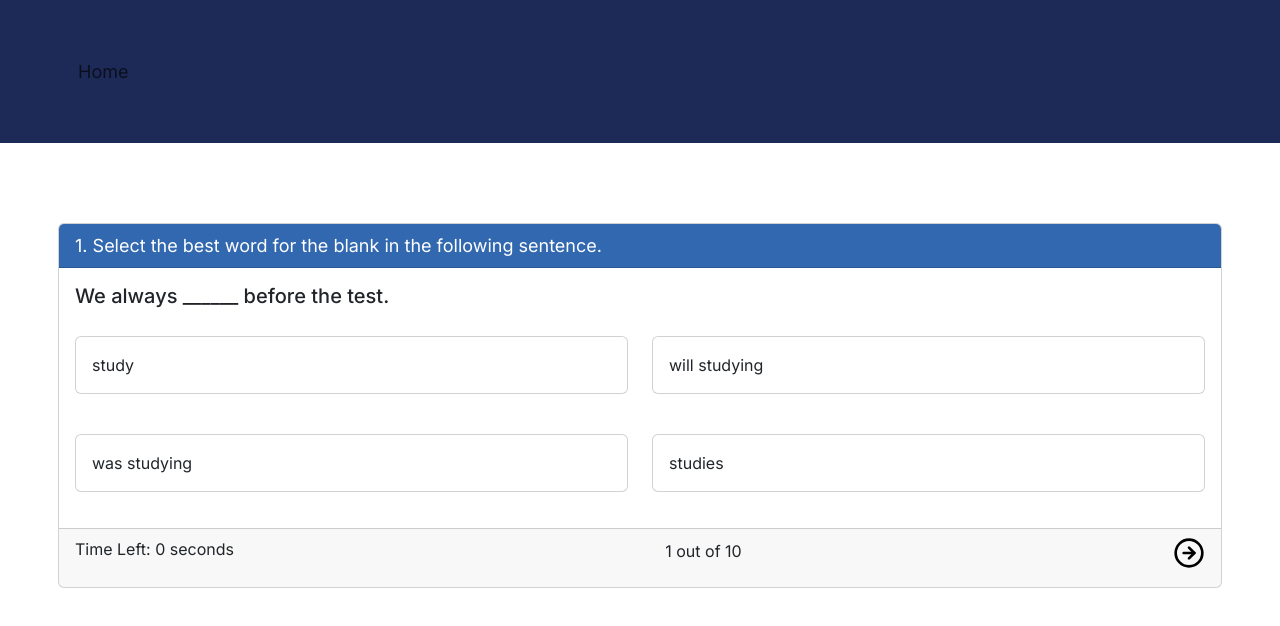
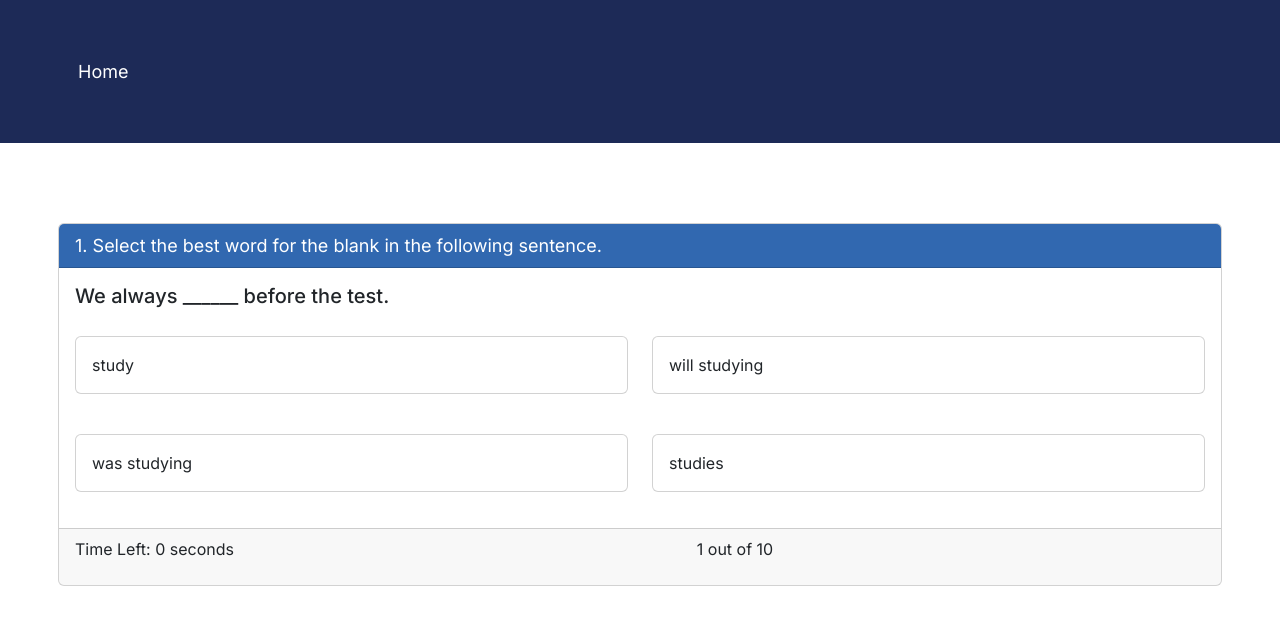
Before and after one commit to ellatuquero/cambridge-coding-exam, a Next.js app: page /quiz in a window 1280 px wide. Shown: the top 626 px of the page. Built offline with nearby package versions, Linux system fonts and the light colour scheme.

Commit message:
Work in progress - Quiz Enhancements

```diff
--- a/next.config.js
+++ b/next.config.js
@@ -5,7 +5,7 @@ const nextConfig = {
     compiler: {
       // ssr and displayName are configured by default
       styledComponents: true,
-    },
+    }
 }
 
 module.exports = nextConfig
--- a/package.json
+++ b/package.json
@@ -11,6 +11,8 @@
   },
   "author": "Ella Tuquero",
   "dependencies": {
+    "@fortawesome/free-solid-svg-icons": "^6.4.2",
+    "@fortawesome/react-fontawesome": "^0.2.0",
     "@types/fs-extra": "^11.0.2",
     "@types/node": "^20.8.6",
     "@types/react": "^18",
--- a/src/app/components/Nav/NavigationBar.module.css
+++ b/src/app/components/Nav/NavigationBar.module.css
@@ -5,4 +5,5 @@
 }
 .navMenu {
     font-size: 18px;
+    color: #fff;
 }
--- a/src/app/components/Questions/QuestionBox/QuestionBox.module.css
+++ b/src/app/components/Questions/QuestionBox/QuestionBox.module.css
@@ -11,16 +11,33 @@
     cursor: pointer;
 }
 .footerContainer {
+    display: grid;
+    grid-template-columns: repeat(3, minmax(40%, auto));
+    max-width: 100%;
+    width: var(--max-width);
+}
+.itemAlign {
+    vertical-align: text-top;
+}
+.itemAlignLeft {
+    text-align: left;
+}
+.itemAlignCenter {
     text-align: center;
 }
-.itemAlign {
-    display: inline-block;
-    vertical-align: text-top;
-}
-.timer {
-    float: left;
+.itemAlignRight {
+    text-align: right;
 }
 .nextBtn {
-    float: right;
     cursor: pointer;
 }
+/* .iconLayout {
+    font-size: 2rem;
+} */
+.iconInactive {
+    color: #878585;
+    pointer-events: none;
+}
+.iconLayout:hover{
+    color: #c9c9c9;
+}
--- a/src/app/components/Questions/QuestionBox/QuestionBox.tsx
+++ b/src/app/components/Questions/QuestionBox/QuestionBox.tsx
@@ -1,9 +1,10 @@
 import React, { useEffect, useState } from 'react';
 import _ from 'lodash'
+import styles from './QuestionBox.module.css'
 import { Card, Col, Row } from 'react-bootstrap';
-import styles from './QuestionBox.module.css'
+import { FontAwesomeIcon } from '@fortawesome/react-fontawesome';
+import { faArrowCircleRight, faCheckCircle } from '@fortawesome/free-solid-svg-icons'
 import QuestionOption from './QuestionOption/QuestionOption';
-import Image from "next/image";
 
 type QuestionBoxTypeProp = {
     questionLength: number;
@@ -27,23 +28,30 @@ const QuestionBox = ({
     onSubmitExam,
 }: QuestionBoxTypeProp) => {
 
+    const [isLoadingQuestion, setIsLoadingQuestion] = useState(false);
     const [remainingTime, setRemainingTime] = useState(timeLimit);
     const [selectedOption, setSelectedOption] = useState('');
 
     useEffect(() => {
-
+        if(!isLoadingQuestion) {
             const timer = setTimeout(() => {
                 if(remainingTime > 0) {
                     setRemainingTime(remainingTime - 1)
                 }else{
+                    setSelectedOption('')
                     onSubmitOption('')
+                    setRemainingTime(timeLimit)
+
+                    if(questionNumber === questionLength) {
+                        onSubmitExam();
+                    }
                 }
             },1000);
 
-        setSelectedOption('')
-
             return () => clearTimeout(timer)
-    }, [questionNumber, remainingTime]);
+        }
+        setIsLoadingQuestion(true)
+    }, [remainingTime]);
 
     const handleOptionSelect = (option : string) => {
         setSelectedOption(option);
@@ -52,6 +60,7 @@ const QuestionBox = ({
     const handleOptionSubmit = (answer : string) => {
         onSubmitOption(answer);
         setRemainingTime(timeLimit)
+        setSelectedOption('')
     };
 
     const handleExamSubmit = () => {
@@ -77,30 +86,28 @@ const QuestionBox = ({
             </Card.Body>
             <Card.Footer >
                 <div className={styles.footerContainer}>
-                    <div className={`${styles.itemAlign} ${styles.timer}`}>
+                    <div className={`${styles.itemAlignLeft} ${styles.timer}`}>
                         <p>Time Left: {remainingTime} seconds</p>
                     </div>
-                    <div className={styles.itemAlign}>
+                    <div className={styles.itemAlignCenter}>
                         <p className={styles.questionInfo}>{questionNumber} out of {questionLength}</p>
                     </div>
-                    <div className={`${styles.itemAlign} ${styles.nextBtn}`}>
+                    <div className={`${styles.itemAlignRight} ${styles.nextBtn}`}>
                         {
                             questionNumber === questionLength ? (
-                                <Image
+                                <FontAwesomeIcon
+                                    size="2xl"
+                                    className={styles.iconLayout}
                                     onClick={() => handleExamSubmit()}
-                                    width={32}
-                                    height={32}
-                                    src="/submit-success.svg"
-                                    alt="
-                                    Arrow Right"
+                                    icon={faCheckCircle}
                                 />
-                            ) : (
-                                <Image
+                            )
+                            : (
+                                <FontAwesomeIcon
+                                    size="2xl"
+                                    className={`${styles.iconLayout} ${_.isEmpty(selectedOption) ? styles.iconInactive : ''}`}
                                     onClick={() => handleOptionSubmit(selectedOption)}
-                                    width={32}
-                                    height={32}
-                                    src="/arrow-right-circle.svg"
-                                    alt="Arrow Right"
+                                    icon={faArrowCircleRight}
                                 />
                             )
                         }
--- a/src/app/components/Questions/Questions.tsx
+++ b/src/app/components/Questions/Questions.tsx
@@ -36,16 +36,14 @@ const Questions = ({ questions }: QuestionTypeProp) => {
     const handleSubmitExam = () => {
         let userTotalScore = 0
         const questionAnswers = _.toArray(_.mapValues(currentQuestions, 'correctAnswer'))
-        const questionUserAnswers = userAnswers;
         questionAnswers.map((ans, i) => {
-            if(_.isEqual(ans, questionUserAnswers[i])) {
+            if(_.isEqual(ans, userAnswers[i])) {
                 userTotalScore += 1
             }
         })
-
+        console.log(userAnswers);
         setTotalScore(userTotalScore);
         setIsSubmittingExam(true)
-
     };
 
     const currentQuestion = currentQuestions[currentQuestionIndex];
@@ -69,8 +67,6 @@ const Questions = ({ questions }: QuestionTypeProp) => {
                         />
                     )
                 }
-
-
             </Row>
         </Container>
     );
--- a/src/app/data/question.ts
+++ b/src/app/data/question.ts
@@ -46,7 +46,7 @@ export const QuestionList : QuestionTypes[] = [
         "instruction" : "Which word from the following sentence is an adverb?",
         "question": "Edward carefully placed the eggs on the wooden table.",
         "options": ["Edward", "carefully", "wooden", "placed"],
-        "correctAnswer": "Carefully",
+        "correctAnswer": "carefully",
         "timeLimit": 5
     },
     {
--- a/src/app/globals.css
+++ b/src/app/globals.css
@@ -105,3 +105,10 @@ a {
     color-scheme: dark;
   }
 }
+
+/** Override */
+.btn:hover {
+  color: #0a58ca;
+  background-color: transparent;
+  border-color: #0a58ca;
+}
--- a/src/app/layout.tsx
+++ b/src/app/layout.tsx
@@ -1,5 +1,11 @@
 import "bootstrap/dist/css/bootstrap.min.css";
 import './globals.css'
+// The following import prevents a Font Awesome icon server-side rendering bug,
+// where the icons flash from a very large icon down to a properly sized one:
+import '@fortawesome/fontawesome-svg-core/styles.css';
+// Prevent fontawesome from adding its CSS since we did it manually above:
+import { config } from '@fortawesome/fontawesome-svg-core';
+config.autoAddCss = false; /* eslint-disable import/first */
 
 import type { Metadata } from 'next'
 import { Inter } from 'next/font/google'
```
Also changed, not shown: 1 other file (tests, documents, lock files or other folders). Lines whose indentation alone changed are shown as unchanged.
